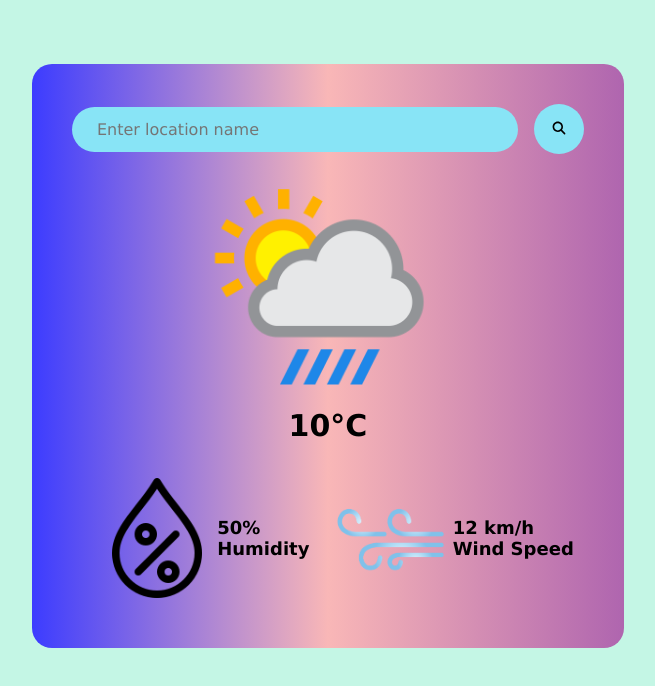
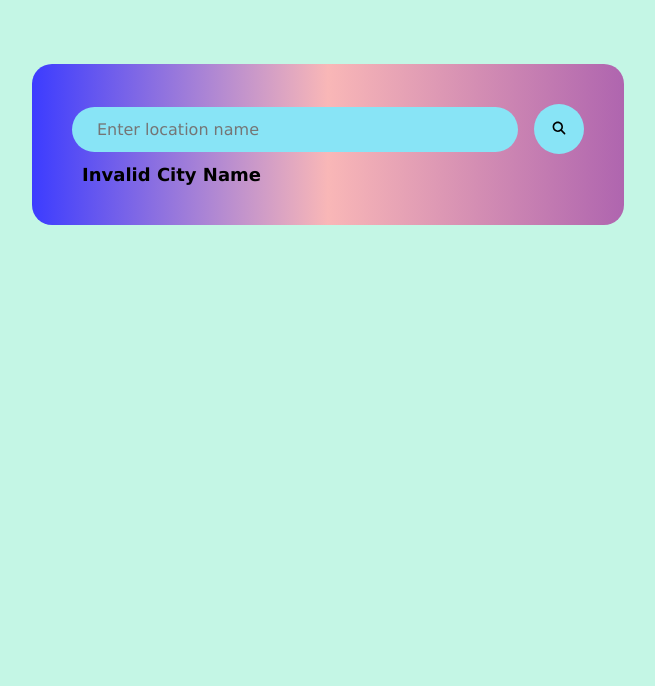
Before and after one commit to variable25/Simple-Weather-App, a plain HTML site: page index.html in a window 1280 px wide. Both pictures are taken after a click on the button 871 px from the left and 129 px from the top of the page. Shown: the whole page, without its empty margins (312-967 px from the left). Drawn offline with Linux system fonts and the light colour scheme; no server answers.

Commit message:
Added apt error handling mechanisms

```diff
--- a/app.js
+++ b/app.js
@@ -29,22 +29,29 @@ let checkWeather = async (cityName) => {
 
         return displayData
 
-
     } catch (error) {
 
         console.error("City name could not be fetched, try again", error.message);
+        return null
     }
 }
 
 searchBtn.addEventListener("click", async () => {
 
+    document.querySelector(".error").style.display = "none"
+    document.querySelector(".Weather").style.display = "none"
+
+    let displayData = await checkWeather(inputText.value)
+
+    if (!displayData) {
+        document.querySelector(".error").style.display = "block"
+    }
+
+    cityNameData.innerHTML = inputText.value
+    TemperatureData.innerHTML = displayData.Temperature + "°C"
+    windspeedData.innerHTML = displayData.Windspeed + " km/hr"
+    humidityData.innerHTML = displayData.Humidity + "%"
+
     document.querySelector(".Weather").style.display = "block"
 
-    cityNameData.innerHTML = inputText.value
-
-    let displayData = await checkWeather(inputText.value)
-    TemperatureData.innerHTML = displayData.Temperature
-    windspeedData.innerHTML = displayData.Windspeed
-    humidityData.innerHTML = displayData.Humidity
-
 })
--- a/index.html
+++ b/index.html
@@ -11,6 +11,9 @@
         <div class="search">
             <input type="text" placeholder="Enter location name" spellcheck="false">
             <button><img src="images/magnifying-glass-solid-full.svg" alt="Search icon"></button>
+        </div>
+        <div class="error">
+            <p>Invalid City Name</p>
         </div>
         <div class="Weather">
             <img src="images/weather.png" alt="weather-icon" class="weather-icon">
--- a/style.css
+++ b/style.css
@@ -100,3 +100,11 @@ p{
 .Weather{
     display: none;
 }
+
+.error{
+    text-align: left;
+    margin-left: 10px;
+    font-size: 14px;
+    margin-top: 10px;
+    display: none;
+}
```
